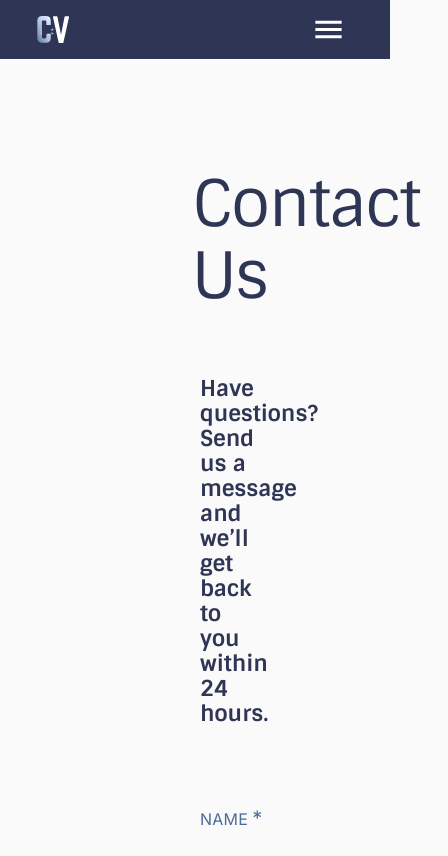
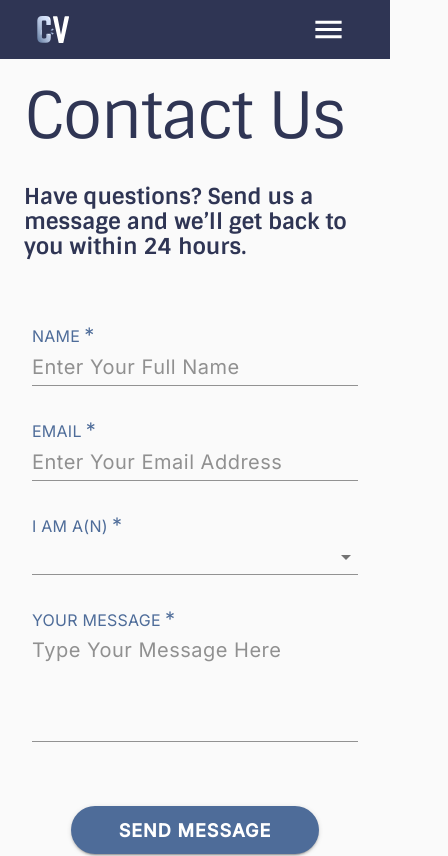
Before and after one commit to openseattle/clearviction-v1, a React (Create React App) app: page /contact in a window 390 px wide. Shown: the top 856 px of the page, 448 px wide, since content can reach past the window. Built offline with nearby package versions, Linux system fonts and the light colour scheme.

Commit message:
fixed mobile view

```diff
--- a/src/Components/ContactForm.jsx
+++ b/src/Components/ContactForm.jsx
@@ -1,52 +1,16 @@
 import { useState } from "react";
 import {
   TextField,
-  Grid,
   MenuItem,
-  makeStyles,
   FormControl,
   FormGroup,
   FormLabel,
   Box
 } from "@material-ui/core";
 import { RedesignButtonPrimary } from "../ui-kit/RedesignButtonPrimary"
-// import SecondaryButton from "../ui-kit/SecondaryButton";
 import { send } from "@emailjs/browser";
 import { useContactStyles } from "../Styles/useContactStyles";
 import { Typography } from "@material-ui/core";
-
-const useStyles = makeStyles((theme) => ({
-  root: {
-    display: "flex",
-    justifyContent: "center",
-    alignItems: "center",
-  },
-  inputStyle: {
-    width: "100%",
-    color: "#000000",
-    padding: "10px",
-  },
-  labelStyle: {
-    width: "100%",
-    padding: "10px",
-    fontSize: "1em",
-    color: "var(--black)",
-  },
-  multilineInputStyle: {
-    backgroundColor: "var(--dark-blue)",
-    color: "var(--white)",
-  },
-  formStyle: {
-    width: "800px",
-    padding: "10px",
-  },
-  [theme.breakpoints.down("sm")]: {
-    formStyle: {
-      width: "100%",
-      padding: "10px",
-    },
-  },
-}));
 
 const ContactForm = () => {
   const classes = useContactStyles();
--- a/src/Styles/useContactStyles.js
+++ b/src/Styles/useContactStyles.js
@@ -4,11 +4,22 @@ export const useContactStyles = makeStyles((theme) => ({
   regularContainer: {
     padding: theme.spacing(8),
     margin: theme.spacing(6),
+    [theme.breakpoints.down("sm")]: {
+      padding: theme.spacing(1, 0),
+      margin: theme.spacing(2, 0)
+    }
   },
   headingStyle: {
     marginBottom: theme.spacing(8),
     marginLeft: theme.spacing(8),
     color: theme.palette.primary.dark,
+    [theme.breakpoints.down("sm")]: {
+      marginLeft: theme.spacing(2),
+      marginBottom: theme.spacing(2),
+    },
+    [theme.breakpoints.down("xs")]: {
+      marginLeft: theme.spacing(1),
+    }
   },
   contentTextStyle: {
     marginLeft: theme.spacing(9),
@@ -16,35 +27,39 @@ export const useContactStyles = makeStyles((theme) => ({
     marginTop: theme.spacing(4),
     marginBottom: theme.spacing(4),
     color: theme.palette.primary.dark,
+    [theme.breakpoints.down("sm")]: {
+      marginLeft: theme.spacing(2),
+      marginBottom: theme.spacing(2),
+    },
+    [theme.breakpoints.down("xs")]: {
+      marginLeft: theme.spacing(1),
+    }
   },
   formContainer: {
     paddingLeft: theme.spacing(7),
+    [theme.breakpoints.down("md")]: {
+      paddingLeft: theme.spacing(5)
+    },
+    [theme.breakpoints.down("sm")]: {
+      padding: theme.spacing(2),
+    }
   },
   formStyle: {
-    maxWidth: '510px',
-    width: '100%',
-    padding: theme.spacing(2),
+    maxWidth:"510px",
+    width:"100%",
   },
   labelStyle: {
-    // width: '100%',
     marginTop: theme.spacing(4),
-
   },
   labelTextStyle: {
     display: "inline",
-    paddingTop: '35px',
-    fontSize: '16px',
+    paddingTop:"35px",
+    fontSize:"16px",
     textTransform: "uppercase",
     color: theme.palette.primary.main,
   },
-  inputStyle: {
-    //   width: '100%',
-    //   color: theme.palette.primary.dark,
-    // color:'#bbb'
-    //   height: '20px'
-  },
   inputTextStyle: {
-    fontSize: '20px',
+    fontSize:"20px",
   },
   buttonBoxStyle: {
     display: "flex",
```
